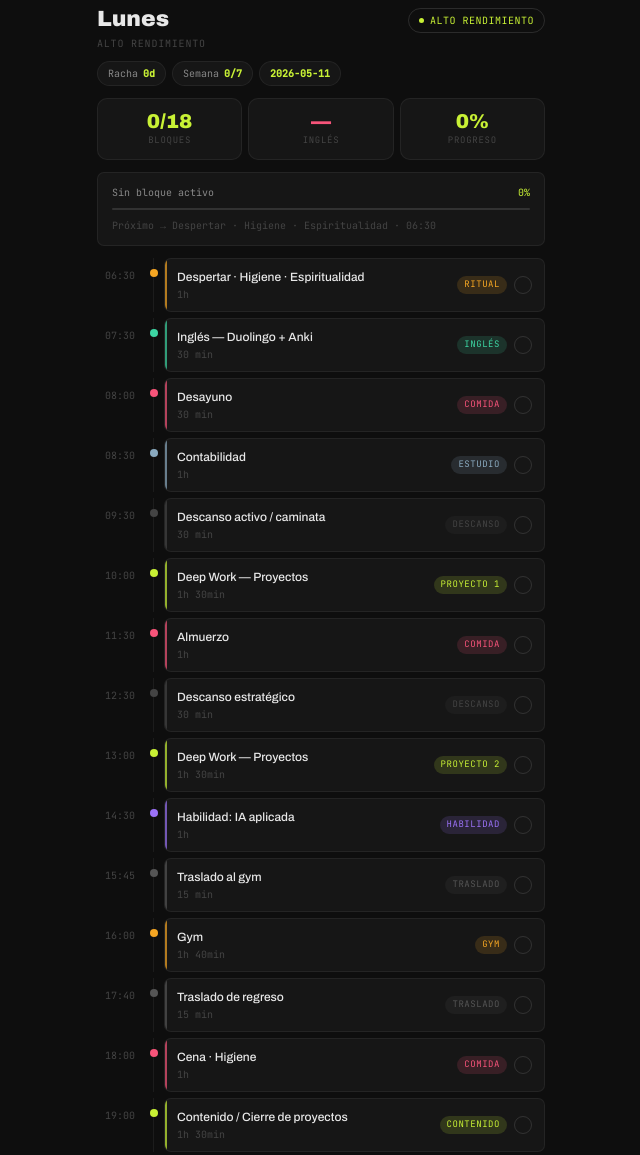
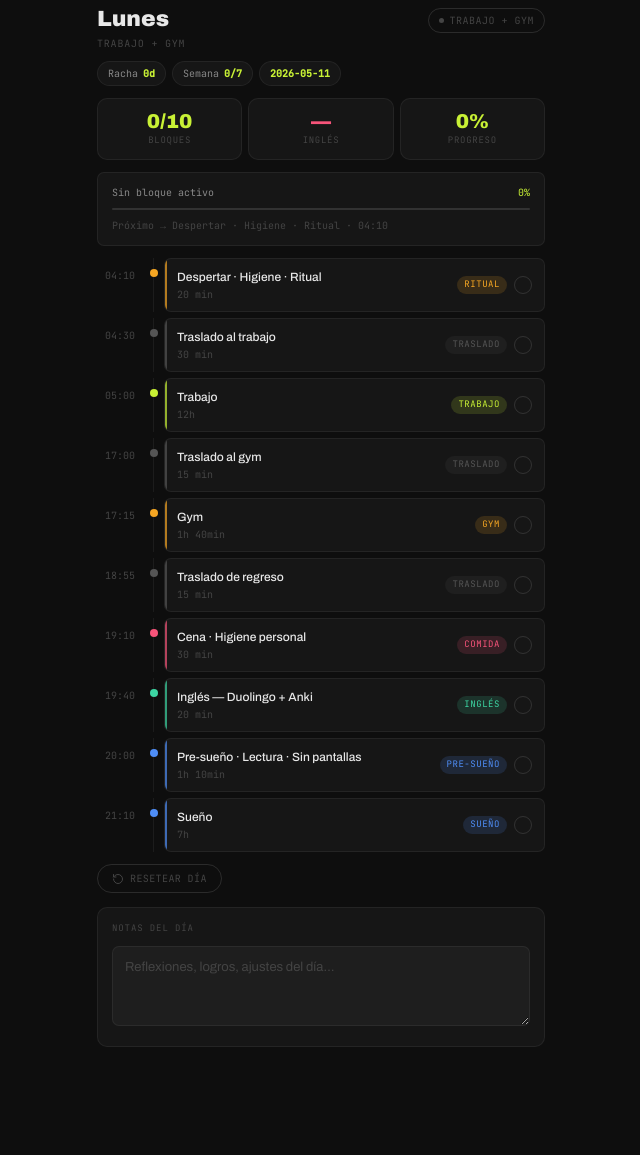
Before and after one commit to tony440-blip/sistema-semanal, a plain HTML site: page index.html in a window 1280 px wide. Shown: the part 120-1275 px from the top of the page, without its empty margins (319-959 px from the left). Drawn offline with Linux system fonts and the light colour scheme.

Commit message:
Update index.html

```diff
--- a/index.html
+++ b/index.html
@@ -623,11 +623,11 @@ body {
       <div class="ec-level">Nivel 0 → B2</div>
     </div>
     <div class="ec-items">
-      <div class="ec-item"><div class="ec-dot"></div><div><strong>25–30 min</strong> cada mañana después del ritual — antes del pico cognitivo</div></div>
-      <div class="ec-item"><div class="ec-dot"></div><div>Método óptimo nivel 0: <strong>Duolingo + Anki</strong> (vocabulario con repetición espaciada)</div></div>
-      <div class="ec-item"><div class="ec-dot"></div><div>Mes 3+: agregar <strong>shadowing</strong> con videos en YouTube (Comprehensible Input)</div></div>
-      <div class="ec-item"><div class="ec-dot"></div><div>Mes 6+: <strong>conversación</strong> con IA (ChatGPT voice) 10 min/día</div></div>
-      <div class="ec-item"><div class="ec-dot"></div><div>La mañana es óptima porque el cerebro consolida vocabulario durante el sueño siguiente</div></div>
+      <div class="ec-item"><div class="ec-dot"></div><div><strong>20 min a las 18:00</strong> cada tarde, justo al llegar — cerebro activo antes del agotamiento nocturno</div></div>
+      <div class="ec-item"><div class="ec-dot"></div><div>Método nivel 0: <strong>Duolingo (10 min) + Anki (10 min)</strong> — repetición espaciada diaria</div></div>
+      <div class="ec-item"><div class="ec-dot"></div><div>Domingo: sesión de <strong>40 min</strong> — shadowing, escucha activa, repaso de la semana</div></div>
+      <div class="ec-item"><div class="ec-dot"></div><div>Mes 3+: reemplaza Duolingo por <strong>podcasts lentos</strong> (Slow English, ESL Pod) mientras llegas</div></div>
+      <div class="ec-item"><div class="ec-dot"></div><div>Mes 6+: <strong>10 min conversación</strong> con ChatGPT voice antes de pre-sueño — consolida durante la noche</div></div>
     </div>
   </div>
 
@@ -642,43 +642,51 @@ body {
   <div class="rule-group">
     <div class="rule-group-title">Anclas no negociables</div>
     <div class="rule-list">
-      <div class="rule-item"><div class="ri ri-stop">✕</div><div>Sueño <strong>10:30 PM – 6:30 AM</strong> — 8h fijas, no se mueve por nada</div></div>
-      <div class="rule-item"><div class="ri ri-stop">✕</div><div>Pantallas después de <strong>8:30 PM</strong> — ventana pre-sueño intocable</div></div>
-      <div class="rule-item"><div class="ri ri-stop">✕</div><div>Gym <strong>4:00 PM</strong> los días activos — ancla fisiológica de temperatura core</div></div>
-      <div class="rule-item"><div class="ri ri-stop">✕</div><div>Inglés <strong>todos los días</strong> sin excepción — la consistencia supera la cantidad</div></div>
+      <div class="rule-item"><div class="ri ri-stop">✕</div><div>Sueño mínimo <strong>7 horas</strong> — días con gym: 21:30–04:10 · miércoles: 21:15–04:15 · domingo igual</div></div>
+      <div class="rule-item"><div class="ri ri-stop">✕</div><div>Pantallas en el bloque <strong>pre-sueño</strong> — ventana corta, no desperdiciarla</div></div>
+      <div class="rule-item"><div class="ri ri-stop">✕</div><div>Gym solo <strong>Lun/Mar/Jue/Vie/Sáb</strong> — miércoles y domingo son los días de recuperación</div></div>
+      <div class="rule-item"><div class="ri ri-stop">✕</div><div>Inglés <strong>todos los días</strong> sin excepción — aunque sean 15 min si el día está roto</div></div>
+      <div class="rule-item"><div class="ri ri-stop">✕</div><div>No sacrificar sueño por Deep Work — si se acaba el tiempo, corta el proyecto, no el sueño</div></div>
     </div>
   </div>
 
   <div class="rule-group">
-    <div class="rule-group-title">Ventanas de energía (sin trabajo)</div>
+    <div class="rule-group-title">La matemática real de tu semana</div>
     <div class="rule-list">
-      <div class="rule-item"><div class="ri ri-warn">↑</div><div><strong>6:30–9:00 AM</strong> — Activación gradual. Ritual, inglés, desayuno</div></div>
-      <div class="rule-item"><div class="ri ri-warn">→</div><div><strong>9:00–12:00 PM</strong> — Energía media. Contabilidad, lectura, planificación</div></div>
-      <div class="rule-item"><div class="ri ri-warn">↓</div><div><strong>12:00–2:00 PM</strong> — Bajón post-almuerzo. Descanso, caminata</div></div>
-      <div class="rule-item"><div class="ri ri-warn">↑</div><div><strong>2:00–6:00 PM</strong> — Pico mental. Deep Work proyectos + gym 4 PM</div></div>
-      <div class="rule-item"><div class="ri ri-warn">↑</div><div><strong>7:00–8:30 PM</strong> — Segundo pico. Habilidades, contenido, cierre</div></div>
-      <div class="rule-item"><div class="ri ri-warn">↓</div><div><strong>8:30–10:30 PM</strong> — Descenso. Solo lectura, reflexión, sin pantallas</div></div>
+      <div class="rule-item"><div class="ri ri-warn">→</div><div><strong>Lun/Mar/Jue/Vie/Sáb</strong> — Con gym · cena rápida → gym 17:50 → inglés 20 min → Deep Work 40 min · dormir 21:30 · sueño 7h</div></div>
+      <div class="rule-item"><div class="ri ri-warn">→</div><div><strong>Miércoles</strong> — Sin gym · expansión · inglés 20 min → <strong>Deep Work 90 min</strong> · dormir 21:15 · sueño 7h</div></div>
+      <div class="rule-item"><div class="ri ri-warn">★</div><div><strong>Domingo</strong> — Día rey · sale 14:00 · <strong>3h Deep Work</strong> · 40 min inglés · 45 min estudio · planificación</div></div>
     </div>
   </div>
 
   <div class="rule-group">
-    <div class="rule-group-title">Protocolo de disciplina baja</div>
+    <div class="rule-group-title">Ventanas de energía por tipo de día</div>
     <div class="rule-list">
-      <div class="rule-item"><div class="ri ri-go">✓</div><div>Bloques de <strong>25 min máx</strong> con descanso — evita el agotamiento de decisión</div></div>
-      <div class="rule-item"><div class="ri ri-go">✓</div><div>Una sola habilidad por bloque — nunca mezclar inglés + contabilidad + proyecto</div></div>
-      <div class="rule-item"><div class="ri ri-go">✓</div><div>Si pierdes un bloque: <strong>no recuperar</strong>, continuar el ciclo normal</div></div>
-      <div class="rule-item"><div class="ri ri-go">✓</div><div>Victoria mínima diaria: <strong>inglés + 1 bloque de proyecto</strong> = día exitoso</div></div>
+      <div class="rule-item"><div class="ri ri-warn">↑</div><div><strong>17:15–17:35</strong> (días gym) — Cena rápida y cambio. Sin sentarse a descansar, perderías el impulso</div></div>
+      <div class="rule-item"><div class="ri ri-warn">↑</div><div><strong>19:45–20:50</strong> (días gym) — Post-gym: higiene → inglés → Deep Work → pre-sueño. Ventana de 65 min</div></div>
+      <div class="rule-item"><div class="ri ri-warn">↑</div><div><strong>18:00–19:50</strong> (miércoles) — Sin gym: ventana de 110 min para inglés + Deep Work largo</div></div>
+      <div class="rule-item"><div class="ri ri-warn">★</div><div><strong>14:20–21:15</strong> (domingo) — 7h libres. Tu única ventana real de la semana para trabajo profundo</div></div>
     </div>
   </div>
 
   <div class="rule-group">
-    <div class="rule-group-title">Protocolo de rescate</div>
+    <div class="rule-group-title">El domingo es tu activo más valioso</div>
     <div class="rule-list">
-      <div class="rule-item"><div class="ri ri-num">1</div><div>Proteger sueño y pre-sueño siempre</div></div>
-      <div class="rule-item"><div class="ri ri-num">2</div><div>Proteger inglés diario (mínimo 15 min si el día está roto)</div></div>
-      <div class="rule-item"><div class="ri ri-num">3</div><div>Proteger gym (ancla física y mental)</div></div>
-      <div class="rule-item"><div class="ri ri-num">4</div><div>Sacrificar habilidades extra antes que proyectos</div></div>
-      <div class="rule-item"><div class="ri ri-num">5</div><div>Sacrificar contabilidad antes que proyectos (ingresos primero)</div></div>
+      <div class="rule-item"><div class="ri ri-go">✓</div><div>Sale 14:00 → 7h libres. Es la única ventana larga de toda la semana</div></div>
+      <div class="rule-item"><div class="ri ri-go">✓</div><div>Sin gym — cuerpo lleva 5 días seguidos. El domingo es recuperación activa obligatoria</div></div>
+      <div class="rule-item"><div class="ri ri-go">✓</div><div>Trabajo cognitivo más profundo: proyectos complejos, aprendizaje largo, planificación</div></div>
+      <div class="rule-item"><div class="ri ri-go">✓</div><div>Planificación semanal obligatoria — define los 3 objetivos clave de la semana siguiente</div></div>
+    </div>
+  </div>
+
+  <div class="rule-group">
+    <div class="rule-group-title">Protocolo de rescate (día roto)</div>
+    <div class="rule-list">
+      <div class="rule-item"><div class="ri ri-num">1</div><div>Sueño primero — nunca negociable</div></div>
+      <div class="rule-item"><div class="ri ri-num">2</div><div>Inglés mínimo 15 min — aunque sea audio en el transporte o en la cama</div></div>
+      <div class="rule-item"><div class="ri ri-num">3</div><div>Si no hay energía para Deep Work — solo inglés cuenta como victoria del día</div></div>
+      <div class="rule-item"><div class="ri ri-num">4</div><div>No compensar gym perdido — seguir el ciclo Lun/Mar/Jue/Vie/Sáb normal</div></div>
+      <div class="rule-item"><div class="ri ri-num">5</div><div>Si se pierde el domingo — es la única pérdida que justifica ajustar la semana siguiente</div></div>
     </div>
   </div>
 </div>
@@ -714,128 +722,117 @@ function fmM(m){const t=((m%1440)+1440)%1440;return`${String(Math.floor(t/60)).p
 function durS(m){if(m<60)return`${m} min`;const h=Math.floor(m/60),r=m%60;return r?`${h}h ${r}min`:`${h}h`;}
 
 // ═══════════════════════════════════════
-//  DAILY SCHEDULES — nuevo sistema sin trabajo/clases
+//  DAILY SCHEDULES
+//  Trabajo Lun–Sáb: 05:00–17:00 (720 min)
+//  Trabajo Dom:     05:30–14:00 (510 min)
+//  Gym:             Lun–Vie ÚNICAMENTE (sáb cierra 4 PM / dom cerrado)
+//  Traslado casa↔trabajo: 15 min · casa↔gym: 15 min
+//
+//  SUEÑO VERIFICADO = 7h00 EN TODOS LOS DÍAS:
+//  Días gym  (Lun–Vie): dormir 21:10 → despertar 04:10 = 7h ✓
+//  Sábado (sin gym):    dormir 21:10 → despertar 04:10 = 7h ✓
+//  Domingo  (sin gym):  dormir 21:10 → despertar 04:10 = 7h ✓
+//
+//  CADENA DÍAS GYM (Lun–Vie):
+//  04:10 ritual 20' → 04:30 traslado 30' → 05:00 trabajo 720'
+//  17:00 traslado gym 15' → 17:15 gym 100' → 18:55 traslado 15'
+//  19:10 cena+higiene 30' → 19:40 inglés 20' → 20:00 pre-sueño 70' → 21:10 sueño
+//
+//  CADENA SÁBADO (sin gym — Deep Work):
+//  04:10 ritual 20' → 04:30 traslado 30' → 05:00 trabajo 720'
+//  17:00 traslado 15' → 17:15 cena+higiene 45' → 18:00 inglés 20'
+//  18:20 Deep Work 75' → 19:35 movilidad 15' → 19:50 pre-sueño 80' → 21:10 sueño
+//
+//  CADENA DOMINGO (entra 05:30, sale 14:00):
+//  04:10 ritual 20' → 04:30 traslado 60' → 05:30 trabajo 510'
+//  14:00 traslado 20' → 14:20 almuerzo+descanso 40' → 15:00 inglés 40'
+//  15:40 Deep Work 1 (90') → 17:10 descanso 20' → 17:30 Deep Work 2 (90')
+//  19:00 estudio 45' → 19:45 planificación 25' → 20:10 pre-sueño 60' → 21:10 sueño
 // ═══════════════════════════════════════
 
-// Días activos: Lun, Mar, Jue, Vie (gym 4 PM)
-// Enfoque: Proyectos > Inglés > Contabilidad > Habilidad rotativa
-function dayActive(skillName){
+// ── DÍAS CON GYM: Lun, Mar, Mié, Jue, Vie ──
+// Sin Deep Work. Prioridad: trabajo → gym → inglés → sueño 7h
+function dayGym() {
   return [
-    B('Despertar · Higiene · Espiritualidad', toM('06:30'), 60, 'spirit', 'Ritual'),
-    B('Inglés — Duolingo + Anki',             toM('07:30'), 30, 'english'),
-    B('Desayuno',                              toM('08:00'), 30, 'food'),
-    B('Contabilidad',                          toM('08:30'), 60, 'study'),
-    B('Descanso activo / caminata',            toM('09:30'), 30, 'rest'),
-    B('Deep Work — Proyectos',                 toM('10:00'), 90, 'project', 'Proyecto 1'),
-    B('Almuerzo',                              toM('11:30'), 60, 'food'),
-    B('Descanso estratégico',                  toM('12:30'), 30, 'rest'),
-    B('Deep Work — Proyectos',                 toM('13:00'), 90, 'project', 'Proyecto 2'),
-    B('Habilidad: ' + skillName,               toM('14:30'), 60, 'skill'),
-    B('Traslado al gym',                       toM('15:45'), 15, 'travel'),
-    B('Gym',                                   toM('16:00'), 100, 'gym'),
-    B('Traslado de regreso',                   toM('17:40'), 15, 'travel'),
-    B('Cena · Higiene',                        toM('18:00'), 60, 'food'),
-    B('Contenido / Cierre de proyectos',       toM('19:00'), 90, 'project', 'Contenido'),
-    B('Movilidad / recuperación',              toM('20:30'), 15, 'mob'),
-    B('Pre-sueño · Lectura · Sin pantallas',   toM('20:30'), 120, 'presleep', 'Pre-sueño'),
-    B('Sueño',                                 toM('22:30'), 480, 'sleep'),
-  ].sort((a,b)=>a.start-b.start);
+    B('Despertar · Higiene · Ritual',        toM('04:10'), 20,  'spirit',   'Ritual'),
+    B('Traslado al trabajo',                 toM('04:30'), 30,  'travel'),
+    B('Trabajo',                             toM('05:00'), 720, 'project',  'Trabajo'),
+    B('Traslado al gym',                     toM('17:00'), 15,  'travel'),
+    B('Gym',                                 toM('17:15'), 100, 'gym'),
+    B('Traslado de regreso',                 toM('18:55'), 15,  'travel'),
+    B('Cena · Higiene personal',             toM('19:10'), 30,  'food'),
+    B('Inglés — Duolingo + Anki',            toM('19:40'), 20,  'english'),
+    B('Pre-sueño · Lectura · Sin pantallas', toM('20:00'), 70,  'presleep', 'Pre-sueño'),
+    B('Sueño',                               toM('21:10'), 420, 'sleep'),
+  ].sort((a, b) => a.start - b.start);
 }
 
-// Miércoles: sin gym, día de expansión y habilidades largas
-function dayWed(){
+// ── SÁBADO — Sin gym (cierra 4 PM) · Deep Work disponible ──
+// Misma matemática que Miércoles anterior. Sueño: 21:10 → 04:10 = 7h ✓
+function daySat() {
   return [
-    B('Despertar · Higiene · Espiritualidad', toM('06:30'), 60, 'spirit', 'Ritual'),
-    B('Inglés — Duolingo + Anki',             toM('07:30'), 30, 'english'),
-    B('Desayuno',                              toM('08:00'), 30, 'food'),
-    B('Contabilidad',                          toM('08:30'), 60, 'study'),
-    B('Deep Work — Proyectos',                 toM('09:30'), 90, 'project', 'Proyecto 1'),
-    B('Almuerzo',                              toM('11:00'), 60, 'food'),
-    B('Descanso estratégico',                  toM('12:00'), 30, 'rest'),
-    B('Deep Work — Proyectos',                 toM('12:30'), 90, 'project', 'Proyecto 2'),
-    B('IA aplicada a negocios',                toM('14:00'), 90, 'skill', 'IA'),
-    B('Copywriting / escritura',               toM('15:30'), 60, 'skill', 'Copywriting'),
-    B('Cena · Higiene',                        toM('17:30'), 60, 'food'),
-    B('Contenido / Cierre',                    toM('18:30'), 120, 'project', 'Contenido'),
-    B('Movilidad',                             toM('20:30'), 15, 'mob'),
-    B('Pre-sueño · Lectura · Sin pantallas',   toM('20:30'), 120, 'presleep', 'Pre-sueño'),
-    B('Sueño',                                 toM('22:30'), 480, 'sleep'),
-  ].sort((a,b)=>a.start-b.start);
+    B('Despertar · Higiene · Ritual',        toM('04:10'), 20,  'spirit',   'Ritual'),
+    B('Traslado al trabajo',                 toM('04:30'), 30,  'travel'),
+    B('Trabajo',                             toM('05:00'), 720, 'project',  'Trabajo'),
+    B('Traslado de regreso',                 toM('17:00'), 15,  'travel'),
+    B('Cena · Higiene · Descanso',           toM('17:15'), 45,  'food'),
+    B('Inglés — Duolingo + Anki',            toM('18:00'), 20,  'english'),
+    B('Deep Work — Proyectos / Contenido',   toM('18:20'), 75,  'project',  'Deep Work'),
+    B('Movilidad / stretching',              toM('19:35'), 15,  'mob'),
+    B('Pre-sueño · Lectura · Sin pantallas', toM('19:50'), 80,  'presleep', 'Pre-sueño'),
+    B('Sueño',                               toM('21:10'), 420, 'sleep'),
+  ].sort((a, b) => a.start - b.start);
 }
 
-// Sábado: gym + expansión más libre
-function daySat(){
+// ── DOMINGO — Día rey · Entrada 05:30 · Salida 14:00 · Sin gym ──
+// Despertar 04:50 (traslado 40 min → llega 05:30 con margen)
+// Sueño: 21:10 → 04:50 = 7h40 ✓ (mejor descanso de la semana)
+function daySun() {
   return [
-    B('Despertar · Higiene · Espiritualidad', toM('06:30'), 60, 'spirit', 'Ritual'),
-    B('Inglés — sesión extendida',             toM('07:30'), 45, 'english'),
-    B('Desayuno',                              toM('08:15'), 30, 'food'),
-    B('Lectura / expansión mental',            toM('08:45'), 75, 'read'),
-    B('Deep Work — Proyectos',                 toM('10:00'), 120, 'project', 'Proyecto'),
-    B('Almuerzo',                              toM('12:00'), 60, 'food'),
-    B('Diseño gráfico / Edición video',        toM('13:00'), 90, 'skill', 'Diseño·Video'),
-    B('Descanso / recuperación',               toM('14:30'), 75, 'rest'),
-    B('Traslado al gym',                       toM('15:45'), 15, 'travel'),
-    B('Gym',                                   toM('16:00'), 100, 'gym'),
-    B('Traslado de regreso',                   toM('17:40'), 15, 'travel'),
-    B('Cena · Higiene',                        toM('18:00'), 60, 'food'),
-    B('Lectura / reflexión personal',          toM('19:00'), 90, 'read'),
-    B('Movilidad',                             toM('20:30'), 15, 'mob'),
-    B('Pre-sueño · Sin pantallas',             toM('20:30'), 120, 'presleep', 'Pre-sueño'),
-    B('Sueño',                                 toM('22:30'), 480, 'sleep'),
-  ].sort((a,b)=>a.start-b.start);
+    B('Despertar · Higiene · Ritual',        toM('04:50'), 20,  'spirit',   'Ritual'),
+    B('Traslado al trabajo',                 toM('05:10'), 20,  'travel'),
+    B('Trabajo',                             toM('05:30'), 510, 'project',  'Trabajo'),
+    B('Traslado de regreso',                 toM('14:00'), 20,  'travel'),
+    B('Almuerzo · Descanso activo',          toM('14:20'), 40,  'food'),
+    B('Inglés — Sesión larga semanal',       toM('15:00'), 40,  'english'),
+    B('Deep Work — Proyectos',               toM('15:40'), 90,  'project',  'Proyecto 1'),
+    B('Descanso estratégico',                toM('17:10'), 20,  'rest'),
+    B('Deep Work — Proyectos',               toM('17:30'), 90,  'project',  'Proyecto 2'),
+    B('Contabilidad / Estudio',              toM('19:00'), 45,  'study'),
+    B('Planificación semana siguiente',      toM('19:45'), 25,  'plan'),
+    B('Pre-sueño · Lectura · Sin pantallas', toM('20:10'), 60,  'presleep', 'Pre-sueño'),
+    B('Sueño',                               toM('21:10'), 460, 'sleep'),
+  ].sort((a, b) => a.start - b.start);
 }
 
-// Domingo: reset total, planificación, iglesia
-function daySun(){
-  return [
-    B('Despertar · Higiene · Espiritualidad', toM('06:30'), 60, 'spirit', 'Ritual'),
-    B('Inglés — repaso semanal',               toM('07:30'), 30, 'english'),
-    B('Desayuno',                              toM('08:00'), 30, 'food'),
-    B('Lectura',                               toM('08:30'), 60, 'read'),
-    B('Reflexión personal',                    toM('09:30'), 30, 'spirit', 'Reflexión'),
-    B('Planificación semana siguiente',        toM('10:00'), 60, 'plan'),
-    B('Tiempo libre / recuperación',           toM('11:00'), 80, 'rest'),
-    B('Almuerzo',                              toM('12:20'), 60, 'food'),
-    B('Descanso',                              toM('13:20'), 90, 'rest'),
-    B('Traslado iglesia',                      toM('16:45'), 15, 'travel'),
-    B('Iglesia',                               toM('17:00'), 120, 'spirit', 'Iglesia'),
-    B('Cena · Higiene',                        toM('19:00'), 60, 'food'),
-    B('Pre-sueño · Lectura · Sin pantallas',   toM('20:30'), 120, 'presleep', 'Pre-sueño'),
-    B('Sueño',                                 toM('22:30'), 480, 'sleep'),
-  ].sort((a,b)=>a.start-b.start);
-}
-
-// Habilidades rotativas por día (Lun-Vie activos)
-const SKILL_ROTATION = ['IA aplicada', 'Copywriting', 'Edición video', 'Diseño gráfico', 'Programación web'];
-
 const WEEK = [
-  { name:'Lunes',    short:'Lun', type:'Alto rendimiento', gym:true,  blocks: dayActive(SKILL_ROTATION[0]) },
-  { name:'Martes',   short:'Mar', type:'Alto rendimiento', gym:true,  blocks: dayActive(SKILL_ROTATION[1]) },
-  { name:'Miércoles',short:'Mié', type:'Expansión max',    gym:false, blocks: dayWed() },
-  { name:'Jueves',   short:'Jue', type:'Alto rendimiento', gym:true,  blocks: dayActive(SKILL_ROTATION[2]) },
-  { name:'Viernes',  short:'Vie', type:'Alto rendimiento', gym:true,  blocks: dayActive(SKILL_ROTATION[3]) },
-  { name:'Sábado',   short:'Sáb', type:'Expansión + Gym',  gym:true,  blocks: daySat() },
-  { name:'Domingo',  short:'Dom', type:'Reset total',      gym:false, blocks: daySun() },
+  { name:'Lunes',     short:'Lun', type:'Trabajo + Gym',       gym:true,  blocks: dayGym()  },
+  { name:'Martes',    short:'Mar', type:'Trabajo + Gym',       gym:true,  blocks: dayGym()  },
+  { name:'Miércoles', short:'Mié', type:'Trabajo + Gym',       gym:true,  blocks: dayGym()  },
+  { name:'Jueves',    short:'Jue', type:'Trabajo + Gym',       gym:true,  blocks: dayGym()  },
+  { name:'Viernes',   short:'Vie', type:'Trabajo + Gym',       gym:true,  blocks: dayGym()  },
+  { name:'Sábado',    short:'Sáb', type:'Trabajo + Deep Work', gym:false, blocks: daySat()  },
+  { name:'Domingo',   short:'Dom', type:'Día rey — Sin gym',   gym:false, blocks: daySun()  },
 ];
 
 const ROADMAP = [
   {
     phase:'Ahora — Mes 3', active:true,
-    title:'Cimientos digitales',
-    desc:'Inglés diario para abrir mercados. IA para multiplicar tu output. Base de contenido y proyectos en marcha.',
-    skills:['Inglés A1→A2','IA aplicada','Contabilidad básica','Creación de contenido'],
+    title:'Consistencia bajo presión',
+    desc:'Trabajo de 12h diarias. El objetivo no es hacer mucho, es no parar. Inglés 20 min diarios y 1 bloque de proyecto cada noche construyen más que sesiones intensas esporádicas.',
+    skills:['Inglés A1→A2 (20 min/día)','Deep Work 40 min (gym) · 90 min (mié)','Domingos: día rey 3h proyectos','Gym Lun/Mar/Jue/Vie/Sáb'],
   },
   {
     phase:'Mes 3–6', active:false,
-    title:'Amplificar el mensaje',
-    desc:'Ya tienes base. Ahora aprendes a persuadir y distribuir. El copywriting multiplica todo lo demás.',
-    skills:['Inglés A2→B1','Copywriting','Edición video','Marca personal'],
+    title:'Primera salida o ingreso extra',
+    desc:'Con base sólida y proyectos avanzando, el copywriting y el contenido empiezan a generar retorno. El inglés ya permite consumir contenido en inglés para aprender más rápido.',
+    skills:['Inglés A2→B1','Copywriting aplicado','Primer ingreso de contenido','Edición video básica'],
   },
   {
     phase:'Mes 6–12', active:false,
-    title:'Producción y escala',
-    desc:'Con audiencia y mensaje claro, el diseño y la edición profesional elevan la calidad de todo.',
-    skills:['Inglés B1→B2','Diseño gráfico','Programación básica','Freelance/monetización'],
+    title:'Escala y transición',
+    desc:'Si los ingresos propios crecen, reducir dependencia del trabajo. Con más tiempo libre, acelerar habilidades técnicas y construir activos digitales.',
+    skills:['Inglés B1→B2','Diseño + Video pro','Freelance / monetización','Transición laboral opcional'],
   },
 ];
 
```
